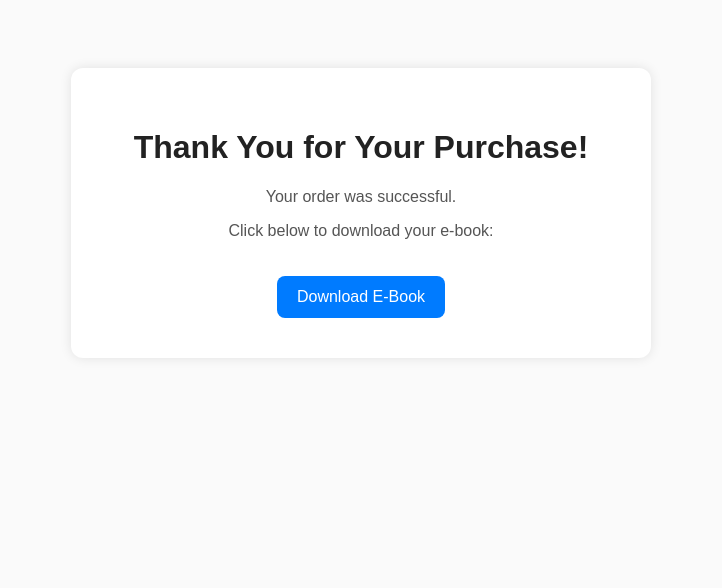
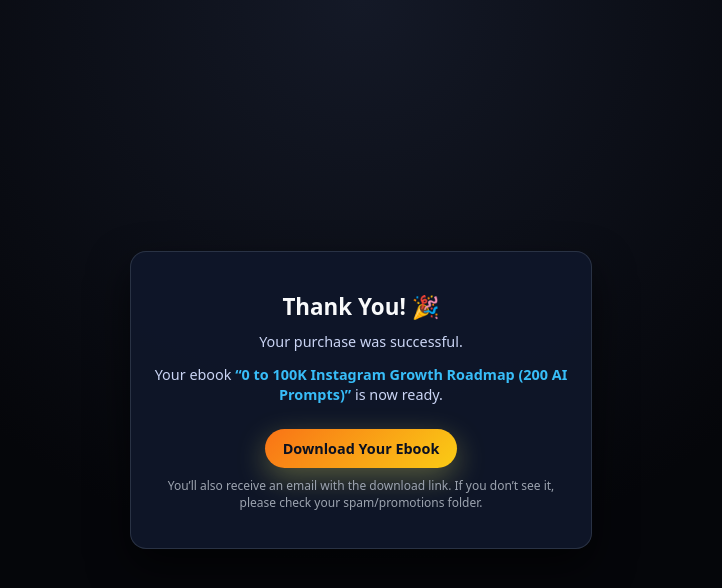
Before and after one commit to divyanshsrivastava412-maker/tq84s9js9-download, a plain HTML site: page index.html in a window 1280 px wide. Shown: the whole page, without its empty margins (279-1001 px from the left). Drawn offline with Linux system fonts and the light colour scheme.

Commit message:
index.html

```diff
--- a/index.html
+++ b/index.html
@@ -1,8 +1,10 @@
 <!DOCTYPE html>
 <html lang="en">
 <head>
-<meta charset="UTF-8">
-<title>Thank You</title>
+  <meta charset="UTF-8" />
+  <title>Thank You – Your Ebook Is Ready</title>
+  <meta name="viewport" content="width=device-width, initial-scale=1.0" />
+
   <!-- Meta Pixel Code -->
   <script>
   !function(f,b,e,v,n,t,s)
@@ -13,48 +15,98 @@ n.queue=[];t=b.createElement(e);t.async=!0;
   t.src=v;s=b.getElementsByTagName(e)[0];
   s.parentNode.insertBefore(t,s)}(window, document,'script',
   'https://connect.facebook.net/en_US/fbevents.js');
+
+  // your new pixel
   fbq('init', '1547703053165606');
-fbq('track', 'Purchase', {value: 99.00, currency: 'INR'});
+  fbq('track', 'PageView');
+
+  // ONLY fire Purchase if user came from Instamojo payment page
+  if (document.referrer && document.referrer.includes('instamojo.com')) {
+    fbq('track', 'Purchase');
+  }
   </script>
+
   <noscript>
     <img height="1" width="1" style="display:none"
-  src="https://www.facebook.com/tr?id=700137549816928&ev=Purchase&cd[value]=99.00&cd[currency]=INR&noscript=1" />
+    src="https://www.facebook.com/tr?id=1547703053165606&ev=PageView&noscript=1"/>
   </noscript>
   <!-- End Meta Pixel Code -->
+
   <style>
     body {
-  font-family: Arial, sans-serif;
-  background: #fafafa;
+      margin: 0;
+      padding: 0;
+      font-family: system-ui, -apple-system, BlinkMacSystemFont, "Segoe UI", sans-serif;
+      background: radial-gradient(circle at top, #141927, #05060a 55%);
+      color: #f9fafb;
+      display: flex;
+      align-items: center;
+      justify-content: center;
+      min-height: 100vh;
+    }
+    .card {
+      background: rgba(15, 23, 42, 0.95);
+      border-radius: 16px;
+      padding: 24px 20px;
+      max-width: 420px;
+      width: 90%;
+      box-shadow: 0 18px 40px rgba(0,0,0,0.6);
+      border: 1px solid rgba(148, 163, 184, 0.2);
       text-align: center;
-  padding: 60px;
     }
-.container {
-  background: white;
-  padding: 40px;
-  margin: auto;
-  max-width: 500px;
-  border-radius: 12px;
-  box-shadow: 0 0 12px rgba(0,0,0,0.1);
+    h1 {
+      font-size: 1.4rem;
+      margin-bottom: 10px;
     }
-h1 { color: #222; }
-p { color: #555; font-size: 16px; }
-.download {
-  margin-top: 20px;
-  padding: 12px 20px;
-  background: #007bff;
-  color: white;
-  border-radius: 8px;
+    p {
+      font-size: 0.9rem;
+      line-height: 1.4;
+      color: #cbd5f5;
+      margin: 0 0 12px 0;
+    }
+    .highlight {
+      color: #38bdf8;
+      font-weight: 600;
+    }
+    .btn {
+      display: inline-block;
+      margin-top: 12px;
+      padding: 10px 18px;
+      border-radius: 999px;
+      border: none;
       text-decoration: none;
-  display: inline-block;
+      font-size: 0.9rem;
+      font-weight: 600;
+      background: linear-gradient(135deg, #f97316, #facc15);
+      color: #0b1020;
+      cursor: pointer;
+      box-shadow: 0 10px 30px rgba(248, 250, 109, 0.3);
+    }
+    .note {
+      font-size: 0.75rem;
+      color: #9ca3af;
+      margin-top: 10px;
     }
   </style>
 </head>
 <body>
-<div class="container">
-  <h1>Thank You for Your Purchase!</h1>
-  <p>Your order was successful.</p>
-  <p>Click below to download your e-book:</p>
-  <a class="download" href="https://drive.google.com/file/d/19nZOK3t-4ip5GsJ6ZAHYwIp1Dvh3Pg7p/view?usp=sharing" target="_blank">Download E-Book</a>
+  <div class="card">
+    <h1>Thank You! 🎉</h1>
+    <p>Your purchase was successful.</p>
+    <p>
+      Your ebook <span class="highlight">“0 to 100K Instagram Growth Roadmap (200 AI Prompts)”</span>
+      is now ready.
+    </p>
+
+    <!-- TODO: Replace this link with your actual ebook download URL -->
+    <a class="btn" href="YOUR_EBOOK_DOWNLOAD_LINK_HERE" target="_blank" rel="noopener noreferrer">
+      Download Your Ebook
+    </a>
+
+    <p class="note">
+      You’ll also receive an email with the download link.
+      If you don’t see it, please check your spam/promotions folder.
+    </p>
   </div>
 </body>
 </html>
```
Lines whose indentation alone changed are shown as unchanged.
